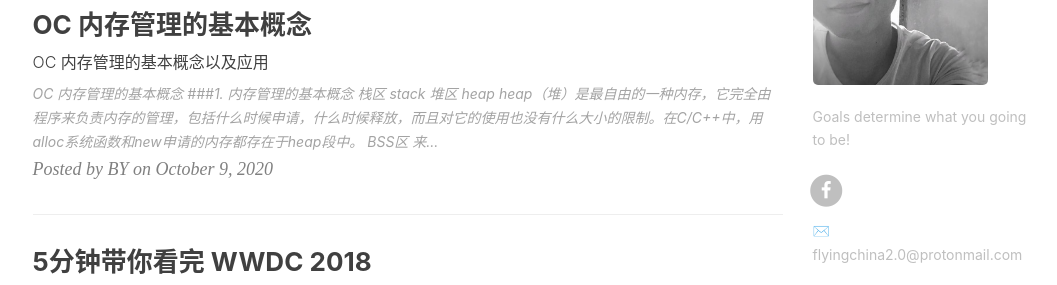
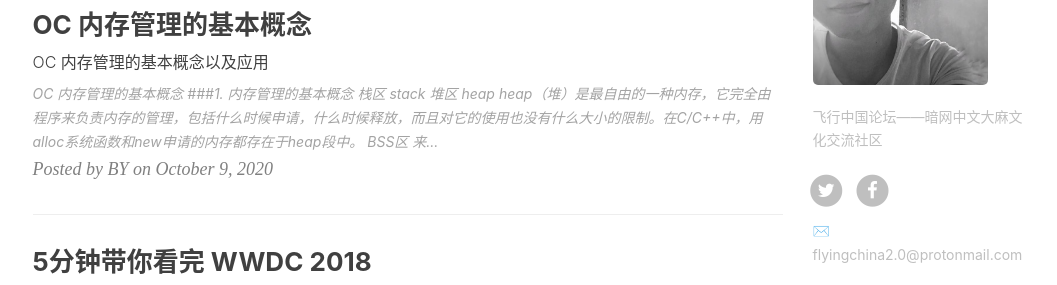
Before and after one commit to feixingzhongguo/feixingzhongguo.github.io, a Jekyll site: the page built from index.html, in a window 1280 px wide and 900 px high, scrolled down 807 px. Shown: the part 152-437 px from the top of the window, without its empty margins (135-1192 px from the left). Built offline with Jekyll 4.4.1, drawn with Linux system fonts in a browser that asks for light colours; nearby versions of some CDN libraries; the list of posts is cut into pages by our own code; comment, search, counter and statistics services are not loaded.

Commit message:
Update _config.yml

```diff
--- a/_config.yml
+++ b/_config.yml
@@ -7,11 +7,11 @@ description: "飞行中国论坛——暗网中文大麻文化交流社区"
 keyword: "哪能买到大麻，在哪买大麻，飞行中国，论坛，园丁丁，weed，机长，燃料，大麻，叶子，飞行员，农夫，种植，thc，草，420，暗网，中文，市场，埋包，极乐，广林，坦克"
 url: "http://feixingzhongguo.github.io"          # your host, for absolute URL
 baseurl: ""      # for example, '/blog' if your blog hosted on 'host/blog'
-github_repo: "https://github.com/qiubaiying/qiubaiying.github.io.git" # you code repository
+github_repo: "https://github.com/feixingzhongguo/feixingzhongguo.github.io.git" # you code repository
 
 # Sidebar settings
 sidebar: true                           # whether or not using Sidebar.
-sidebar-about-description: "Goals determine what you going to be!"
+sidebar-about-description: "飞行中国论坛——暗网中文大麻文化交流社区"
 sidebar-avatar: /img/about-BY-gentle.jpg      # use absolute URL, seeing it's used in both `/` and `/about/`
 
 
@@ -24,7 +24,7 @@ RSS: false
 facebook_username:  flyingchina
 wickr_suername:    flyingchina2.0@protonmail.com
 #jianshu_username:   e71990ada2fd
-#twitter_username:   qiubaiying
+twitter_username:   flyingchina
 
 
 
```
